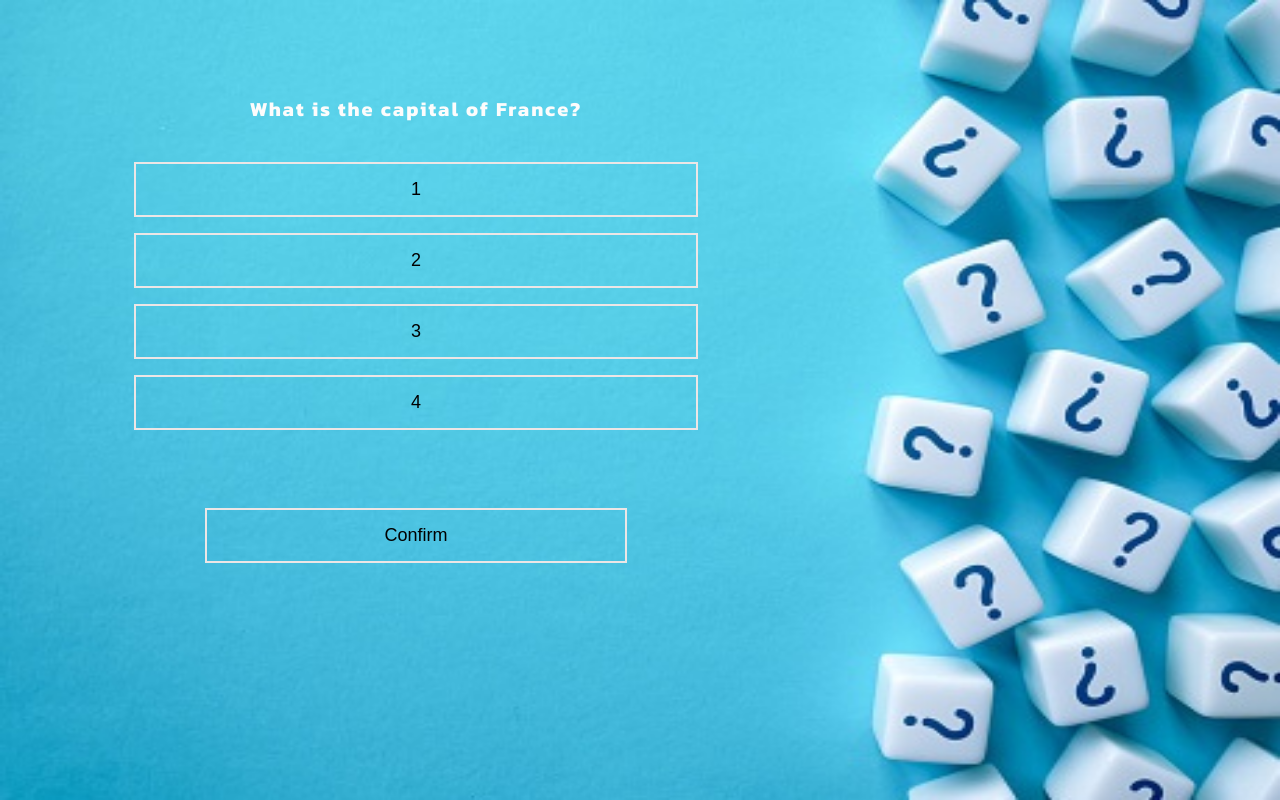
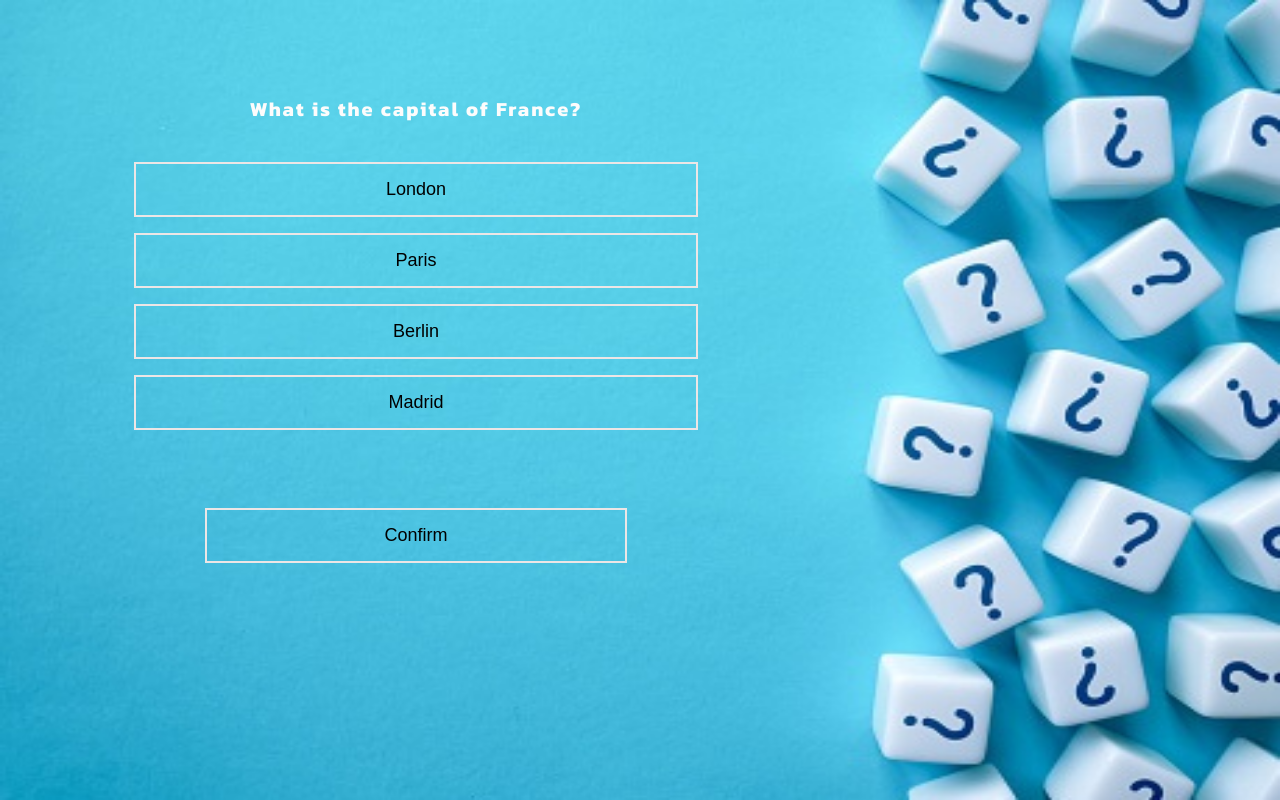
Before and after one commit to OskarKuchta/React-Quiz, a React (Vite) app in the folder app/: page / in a window 1280 px wide. Built offline with nearby package versions, Linux system fonts and the light colour scheme.

Commit message:
Add dynamically options to question

```diff
--- a/app/src/components/anserws.jsx
+++ b/app/src/components/anserws.jsx
@@ -1,29 +1,40 @@
 import { useState } from "react";
 import Submit from "./submit";
+import questions from "./questions";
 
 const Answer = () => {
   const [value, setValue] = useState("");
+  const [message, setMessage] = useState("");
   const getValue = (event) => {
     setValue(event.target.innerHTML);
   };
   const checkAnswer = () => {
-    console.log(value)
-  }
+    console.log(value);
+    console.log(message);
+    if (value.trim() == "") {
+      return;
+    }
+    if (value == "Paris") {
+      setMessage("Correct answer");
+    }
+    setMessage("Incorrect answer");
+  };
   return (
     <>
       <button onClick={getValue} className="btn option">
-        1
+        {questions[0].options[0]}
       </button>
       <button onClick={getValue} className="btn option">
-        2
+        {questions[0].options[1]}
       </button>
       <button onClick={getValue} className="btn option">
-        3
+        {questions[0].options[2]}
       </button>
       <button onClick={getValue} className="btn option">
-        4
+        {questions[0].options[3]}
       </button>
-      <Submit onClick={checkAnswer}/>
+      <Submit onClick={checkAnswer} />
+      {message ? <p>{message}</p> : ""}
     </>
   );
 };
```
